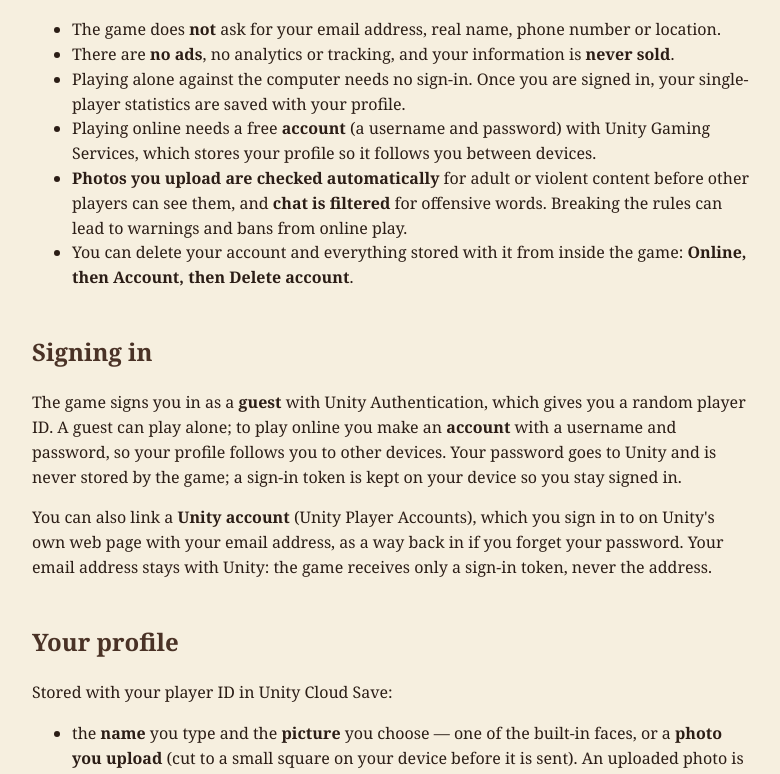
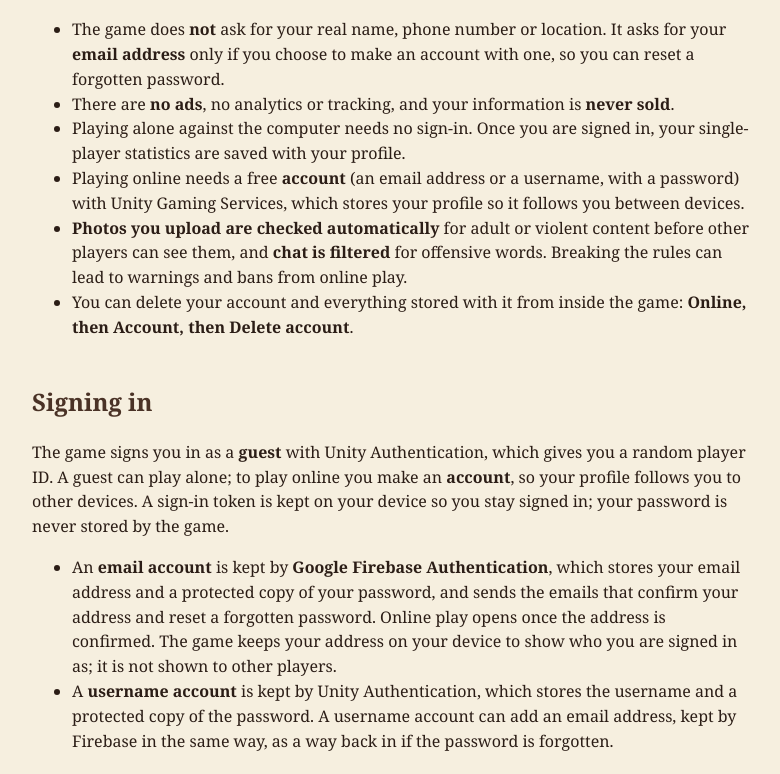
Before and after one commit to metropolisiii/PinochleGame, a plain HTML site: page index.html in a window 1280 px wide. Shown: the part 399-1173 px from the top of the page, without its empty margins (248-1028 px from the left). Drawn offline with Linux system fonts and the light colour scheme.

Commit message:
Privacy policy and Terms: email accounts (Firebase), Unity account option removed
Co-Authored-By: Claude Opus 5.5 <noreply@anthropic.com>

```diff
--- a/index.html
+++ b/index.html
@@ -4,21 +4,24 @@
 <title>Ultimate Pinochle Privacy Policy</title>
 <style>body{font-family:Georgia,serif;max-width:720px;margin:0 auto;padding:24px 16px;line-height:1.55;color:#2b1d16;background:#f6efdf}h1,h2{color:#4a3226}h2{margin-top:1.8em}a{color:#7a1f2b}</style></head><body>
 <h1>Ultimate Pinochle Privacy Policy</h1>
-<p><em>Effective October 19, 2026</em></p>
+<p><em>Effective November 20, 2026</em></p>
 <h2>Who we are</h2>
 <p>Ultimate Pinochle is a card game published by Metropolis III. This policy explains what information the game handles, why, who else processes it, and how to delete it. If you have a question, write to jkirby1325@gmail.com.</p>
 <h2>The short version</h2>
 <ul>
-<li>The game does <strong>not</strong> ask for your email address, real name, phone number or location.</li>
+<li>The game does <strong>not</strong> ask for your real name, phone number or location. It asks for your <strong>email address</strong> only if you choose to make an account with one, so you can reset a forgotten password.</li>
 <li>There are <strong>no ads</strong>, no analytics or tracking, and your information is <strong>never sold</strong>.</li>
 <li>Playing alone against the computer needs no sign-in. Once you are signed in, your single-player statistics are saved with your profile.</li>
-<li>Playing online needs a free <strong>account</strong> (a username and password) with Unity Gaming Services, which stores your profile so it follows you between devices.</li>
+<li>Playing online needs a free <strong>account</strong> (an email address or a username, with a password) with Unity Gaming Services, which stores your profile so it follows you between devices.</li>
 <li><strong>Photos you upload are checked automatically</strong> for adult or violent content before other players can see them, and <strong>chat is filtered</strong> for offensive words. Breaking the rules can lead to warnings and bans from online play.</li>
 <li>You can delete your account and everything stored with it from inside the game: <strong>Online, then Account, then Delete account</strong>.</li>
 </ul>
 <h2>Signing in</h2>
-<p>The game signs you in as a <strong>guest</strong> with Unity Authentication, which gives you a random player ID. A guest can play alone; to play online you make an <strong>account</strong> with a username and password, so your profile follows you to other devices. Your password goes to Unity and is never stored by the game; a sign-in token is kept on your device so you stay signed in.</p>
-<p>You can also link a <strong>Unity account</strong> (Unity Player Accounts), which you sign in to on Unity&#39;s own web page with your email address, as a way back in if you forget your password. Your email address stays with Unity: the game receives only a sign-in token, never the address.</p>
+<p>The game signs you in as a <strong>guest</strong> with Unity Authentication, which gives you a random player ID. A guest can play alone; to play online you make an <strong>account</strong>, so your profile follows you to other devices. A sign-in token is kept on your device so you stay signed in; your password is never stored by the game.</p>
+<ul>
+<li>An <strong>email account</strong> is kept by <strong>Google Firebase Authentication</strong>, which stores your email address and a protected copy of your password, and sends the emails that confirm your address and reset a forgotten password. Online play opens once the address is confirmed. The game keeps your address on your device to show who you are signed in as; it is not shown to other players.</li>
+<li>A <strong>username account</strong> is kept by Unity Authentication, which stores the username and a protected copy of the password. A username account can add an email address, kept by Firebase in the same way, as a way back in if the password is forgotten.</li>
+</ul>
 <h2>Your profile</h2>
 <p>Stored with your player ID in Unity Cloud Save:</p>
 <ul>
@@ -63,10 +66,11 @@
 <ul>
 <li><strong>Unity Technologies</strong> — sign-in, Cloud Save, multiplayer, Friends, leaderboards, Cloud Code and Vivox voice. Unity&#39;s privacy policy: <a href="https://unity.com/legal/privacy-policy">https://unity.com/legal/privacy-policy</a></li>
 <li><strong>Agora</strong> — live video. Agora&#39;s privacy policy: <a href="https://www.agora.io/en/privacy-policy/">https://www.agora.io/en/privacy-policy/</a></li>
+<li><strong>Google</strong> — Firebase Authentication for email accounts, and Cloud Vision to check uploaded photos. Google&#39;s privacy policy: <a href="https://policies.google.com/privacy">https://policies.google.com/privacy</a></li>
 </ul>
 <p>We do not share your information with anyone else, and we do not sell it.</p>
 <h2>Deleting your account</h2>
-<p>In the game: <strong>Online, then Account, then Delete account</strong>. This deletes your sign-in, your profile and approved photo, rating, statistics, saved house rules, mute and blacklist lists and friend list, and clears them from your device. It cannot be undone.</p>
+<p>In the game: <strong>Online, then Account, then Delete account</strong> (an email account asks for its password first). This deletes your sign-in and email address, your profile and approved photo, rating, statistics, saved house rules, mute and blacklist lists and friend list, and clears them from your device. It cannot be undone.</p>
 <p>A few things are not removed by it: your entries on past tournament leaderboards, reports filed by or about you and any warnings or bans (kept for moderation), the server&#39;s records of rated games you played (they are other players&#39; results too), and anything other players already received, such as chat on their screens. To have leaderboard entries removed too, or to ask for deletion without the game, write to jkirby1325@gmail.com with your player name.</p>
 <h2>Children</h2>
 <p>The game includes chat, voice and video with other players and is not directed at children under 13. We do not knowingly collect information from children under 13; if you believe a child has made an account, write to jkirby1325@gmail.com and we will delete it.</p>
```
Also changed, not shown: terms.html (+1 -1 lines).
